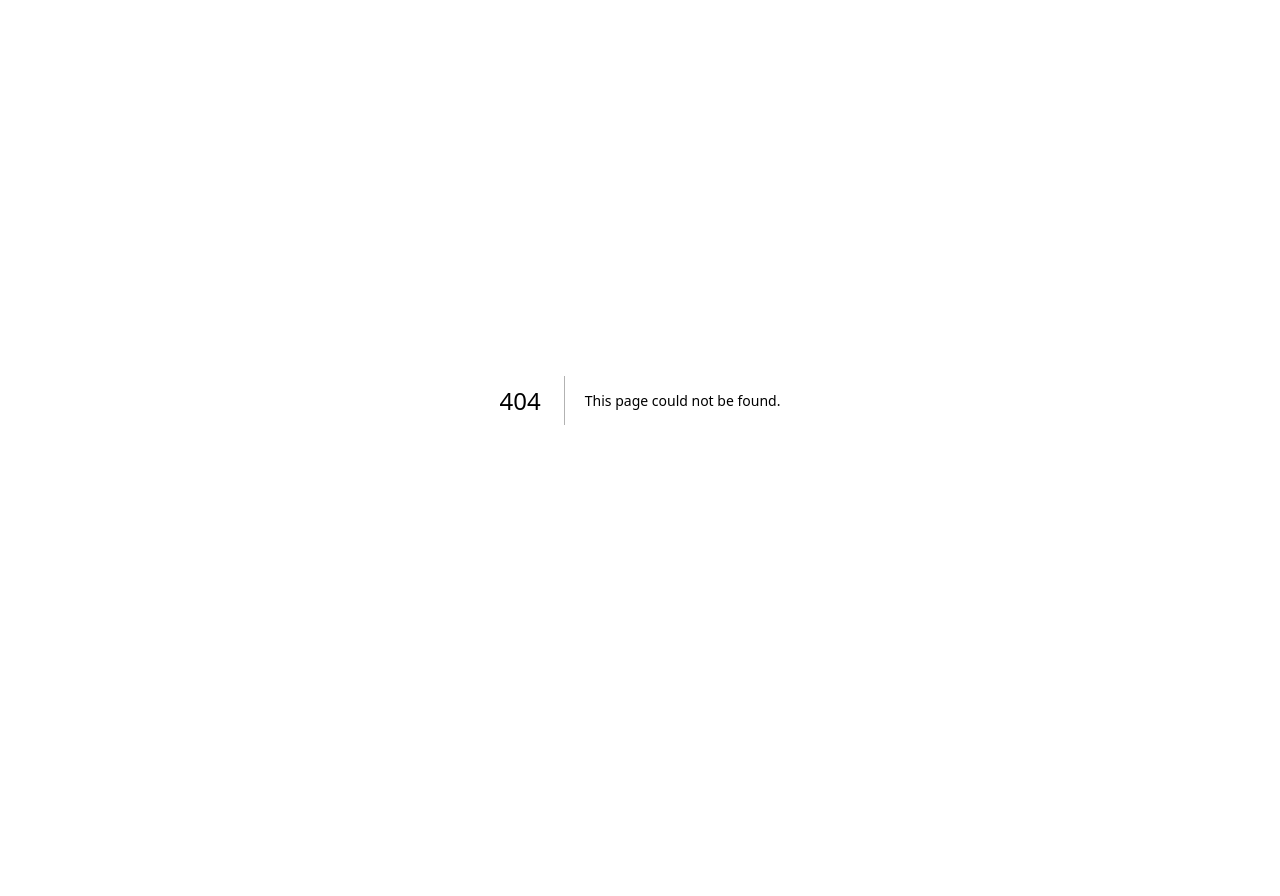
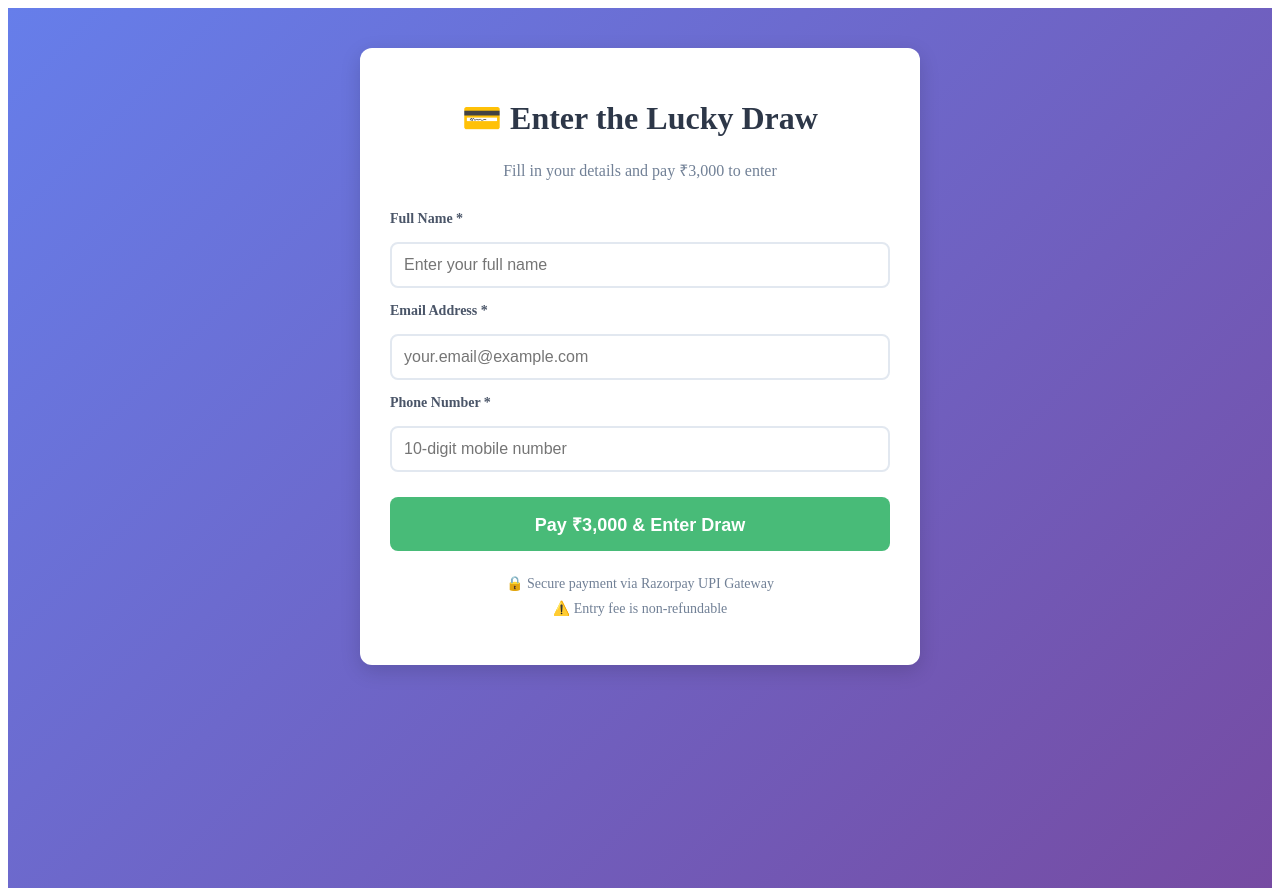
Before and after one commit to vivek29vi-hub/House-Lucky-Draw, a Next.js app: page /payment in a window 1280 px wide. Before the commit this address had no page. Before the commit the page ends 800 px from the top, so only its background shows below. Built offline with nearby package versions, Linux system fonts and the light colour scheme.

Commit message:
Create payment.js

```diff
--- /dev/null
+++ b/pages/payment.js
@@ -0,0 +1,80 @@
+import { useState } from "react";
+
+export default function Payment() {
+  const [form, setForm] = useState({ name: "", email: "", phone: "" });
+  const [loading, setLoading] = useState(false);
+
+  async function handleSubmit(e) {
+    e.preventDefault();
+    setLoading(true);
+    try {
+      const response = await fetch("/api/payment", {
+        method: "POST",
+        headers: { "Content-Type": "application/json" },
+        body: JSON.stringify(form),
+      });
+      const order = await response.json();
+      if (order && order.id) {
+        const opts = {
+          key: process.env.NEXT_PUBLIC_RAZORPAY_KEY,
+          amount: order.amount,
+          currency: order.currency,
+          name: "India Dream Lucky Draw",
+          description: "Lucky Draw Entry Fee - ₹3,000",
+          order_id: order.id,
+          handler: async function (response) {
+            const verifyResponse = await fetch("/api/entries", {
+              method: "POST",
+              headers: { "Content-Type": "application/json" },
+              body: JSON.stringify({ ...form, paymentId: response.razorpay_payment_id, orderId: response.razorpay_order_id }),
+            });
+            if (verifyResponse.ok) {
+              alert("✅ Payment successful! You're entered in the draw.");
+              window.location.href = "/dashboard";
+            }
+          },
+          prefill: { name: form.name, email: form.email, contact: form.phone },
+          theme: { color: "#667eea" },
+        };
+        const rzp = new window.Razorpay(opts);
+        rzp.open();
+      } else {
+        alert("❌ Error creating payment order. Please try again.");
+      }
+    } catch (error) {
+      alert("❌ Error: " + error.message);
+    }
+    setLoading(false);
+  }
+
+  return (
+    <div style={styles.wrapper}>
+      <div style={styles.container}>
+        <h1 style={styles.title}>💳 Enter the Lucky Draw</h1>
+        <p style={styles.subtitle}>Fill in your details and pay ₹3,000 to enter</p>
+        <form onSubmit={handleSubmit} style={styles.form}>
+          <label style={styles.label}>Full Name *</label>
+          <input type="text" placeholder="Enter your full name" required style={styles.input} value={form.name} onChange={(e) => setForm({ ...form, name: e.target.value })} />
+          <label style={styles.label}>Email Address *</label>
+          <input type="email" placeholder="your.email@example.com" required style={styles.input} value={form.email} onChange={(e) => setForm({ ...form, email: e.target.value })} />
+          <label style={styles.label}>Phone Number *</label>
+          <input type="tel" placeholder="10-digit mobile number" pattern="[0-9]{10}" required style={styles.input} value={form.phone} onChange={(e) => setForm({ ...form, phone: e.target.value })} />
+          <button type="submit" disabled={loading} style={styles.button}>{loading ? "Processing..." : "Pay ₹3,000 & Enter Draw"}</button>
+        </form>
+        <p style={styles.note}>🔒 Secure payment via Razorpay UPI Gateway<br />⚠️ Entry fee is non-refundable</p>
+      </div>
+    </div>
+  );
+}
+
+const styles = {
+  wrapper: { minHeight: '100vh', background: 'linear-gradient(135deg, #667eea 0%, #764ba2 100%)', padding: '40px 20px' },
+  container: { maxWidth: 500, margin: 'auto', padding: 30, background: 'white', borderRadius: 12, boxShadow: '0 6px 20px rgba(0,0,0,0.15)' },
+  title: { fontSize: 32, textAlign: 'center', color: '#2d3748' },
+  subtitle: { textAlign: 'center', color: '#718096', marginBottom: 30 },
+  form: { display: 'flex', flexDirection: 'column', gap: 15 },
+  label: { fontSize: 14, fontWeight: 'bold', color: '#4a5568' },
+  input: { padding: 12, fontSize: 16, border: '2px solid #e2e8f0', borderRadius: 8, outline: 'none' },
+  button: { padding: 15, fontSize: 18, background: '#48bb78', color: 'white', border: 'none', borderRadius: 8, cursor: 'pointer', fontWeight: 'bold', marginTop: 10 },
+  note: { fontSize: 14, color: '#718096', textAlign: 'center', marginTop: 20, lineHeight: 1.8 }
+};
```
